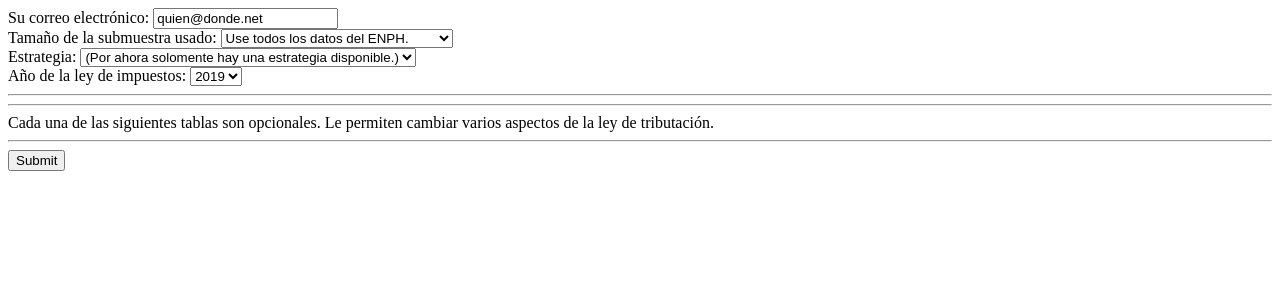
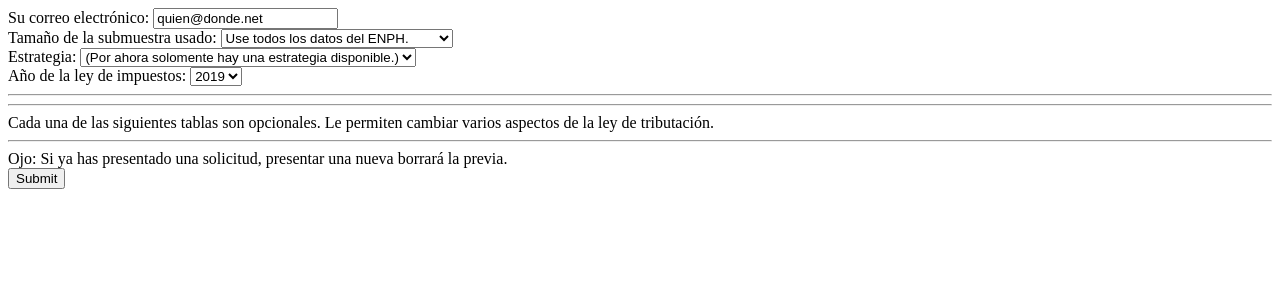
Before and after one commit to ofiscal/tax.co.web, a Django app: template django/run_make/templates/run_make/ingest_full_spec.html in a window 1280 px wide. Shown: the top 300 px of the page. Run offline with Django 3.2, Linux system fonts and the light colour scheme; the template is opened without the code that fills it: values that come from a table or form of the project are taken from there, others are empty.

Commit message:
add some text to a template

```diff
--- a/django/run_make/templates/run_make/ingest_full_spec.html
+++ b/django/run_make/templates/run_make/ingest_full_spec.html
@@ -30,5 +30,7 @@
     <hr>
   {% endfor %}
 
+  Ojo: Si ya has presentado una solicitud, presentar una nueva borrará la previa.<br>
+
   <input type="submit" value="Submit">
 </form>
--- a/django/run_make/views/views.py
+++ b/django/run_make/views/views.py
@@ -4,7 +4,6 @@ from   django.shortcuts import render
 from   django.urls import reverse
 import os
 from   shutil import rmtree
-import subprocess
 
 
 from   run_make.forms import TaxConfigForm
```
